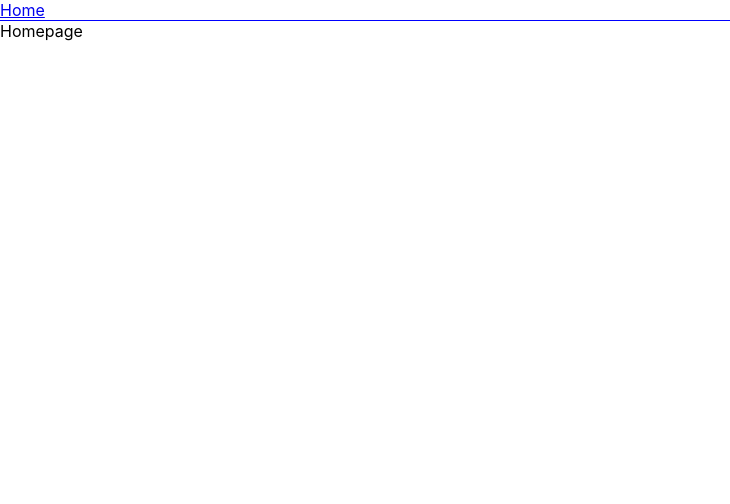
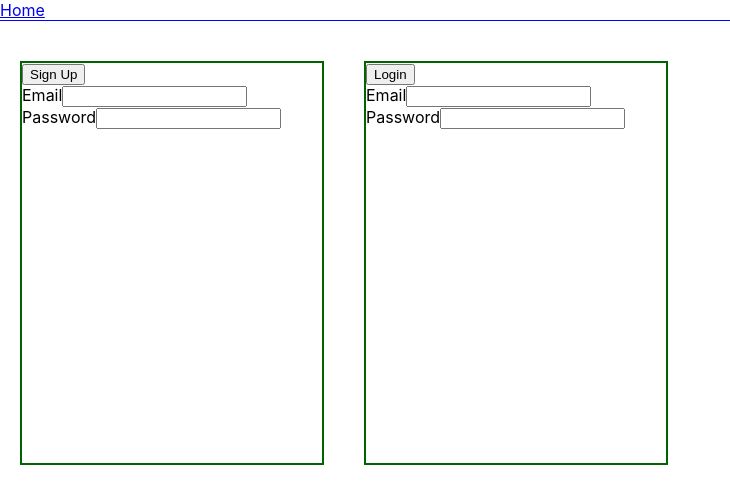
Before and after one commit to alexalikhani95/article-subscriptions-app, a React (Create React App) app in the folder client/: page / in a window 1280 px wide. Shown: the top 504 px of the page, without its empty margins (0-730 px from the left). Built offline with nearby package versions, Linux system fonts and the light colour scheme.

Commit message:
Creating Basic Sign up and Login forms

```diff
--- a/client/src/components/Homepage.tsx
+++ b/client/src/components/Homepage.tsx
@@ -1,7 +1,17 @@
 import React from "react";
+import Login from "./Login";
 
 const Homepage = () => {
-  return <div>Homepage</div>;
+  return (
+    <div style={{ marginTop: 20, display: "flex" }}>
+      <div style={{ margin: 20 }}>
+        <Login text="Sign Up" />
+      </div>
+      <div style={{ margin: 20 }}>
+        <Login text="Login" />
+      </div>
+    </div>
+  );
 };
 
 export default Homepage;
--- /dev/null
+++ b/client/src/components/Login.tsx
@@ -0,0 +1,40 @@
+import React from "react";
+
+interface LoginProps {
+  text: string;
+}
+
+const Login = ({ text }: LoginProps) => {
+  return (
+    <div
+      style={{
+        height: 400,
+        width: 300,
+        border: "2px solid darkgreen",
+        display: "flex",
+        flexDirection: "column",
+      }}
+    >
+      <div>
+        <button>{text}</button>
+      </div>
+      <form>
+        <div>
+          <label>
+            Email
+            <input type="text" />
+          </label>
+        </div>
+
+        <div>
+          <label>
+            Password
+            <input type="text" />
+          </label>
+        </div>
+      </form>
+    </div>
+  );
+};
+
+export default Login;
```
